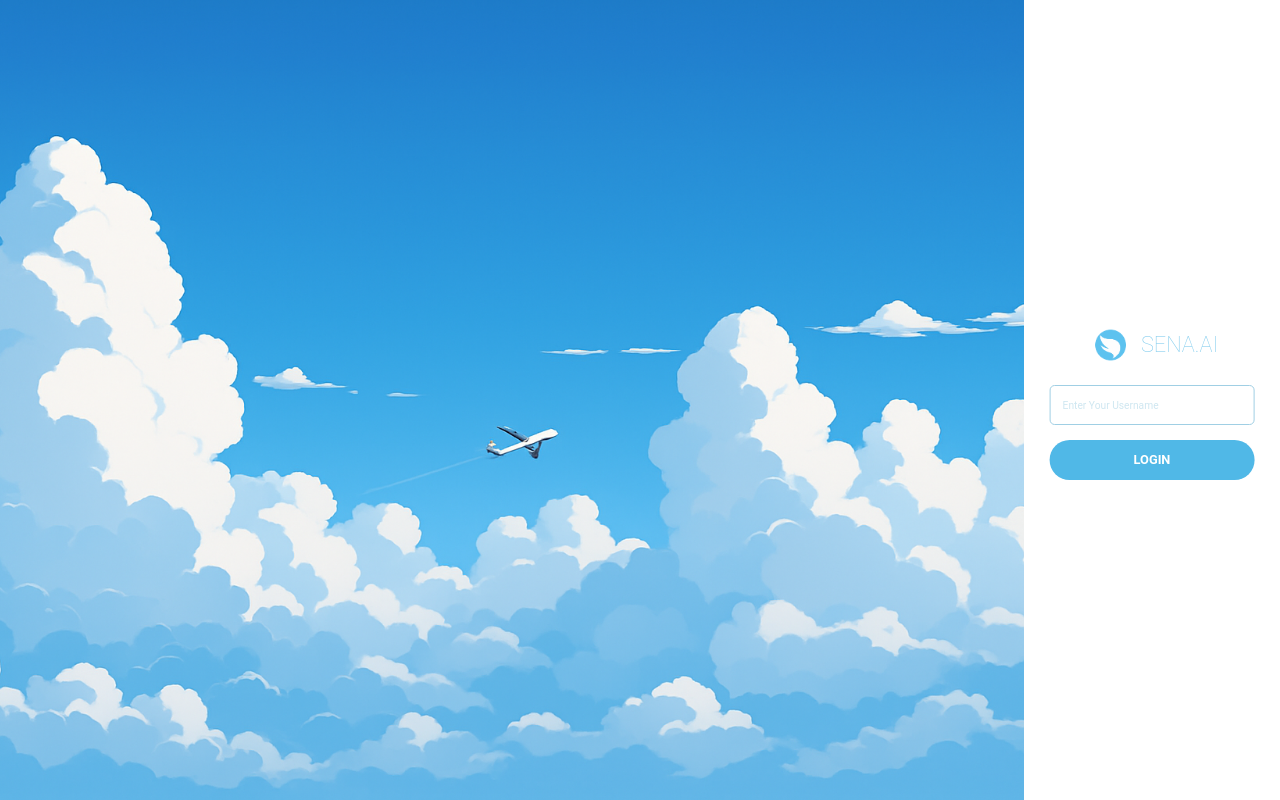
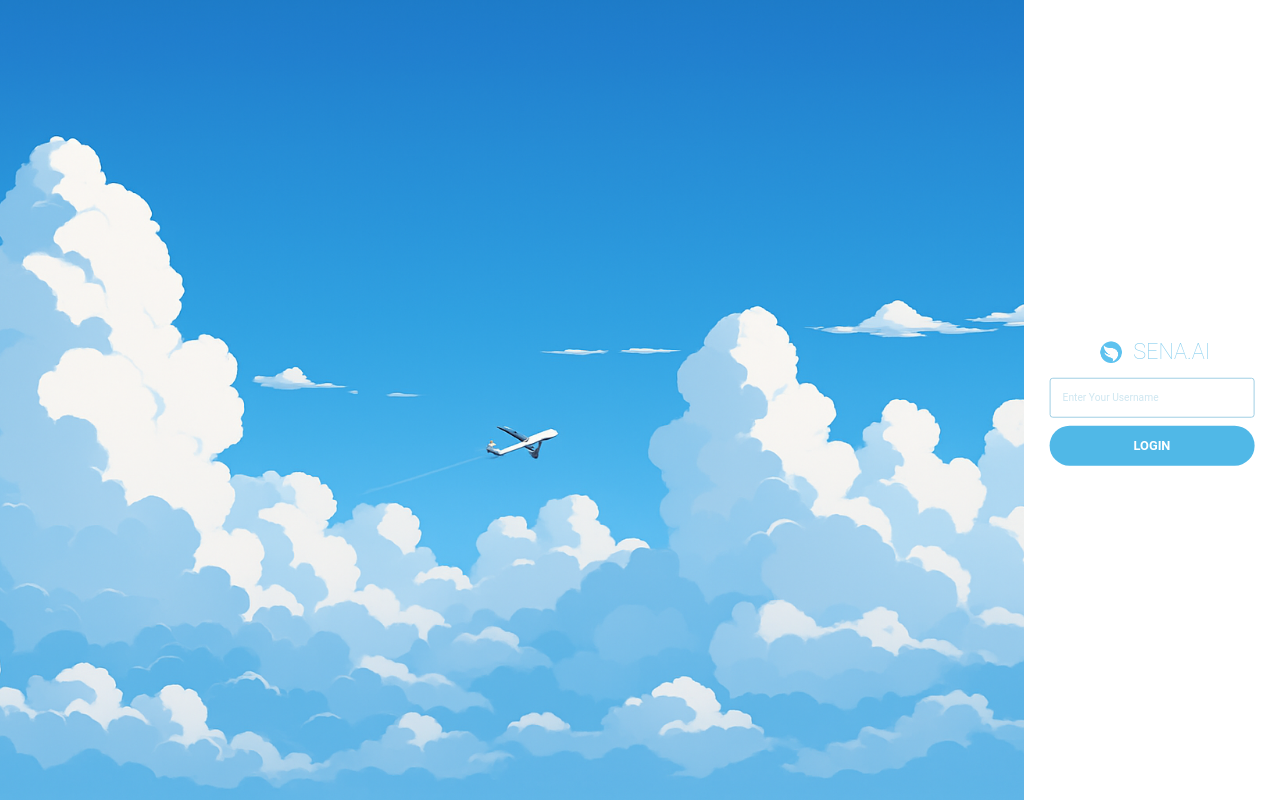
Before and after one commit to hsh200315/SWE_Team5, a Next.js app in the folder frontend/: page /login in a window 1280 px wide. Built offline with nearby package versions, Linux system fonts and the light colour scheme.

Commit message:
로고 및 버튼 높이 배율 등 수정

```diff
--- a/frontend/app/login/page.js
+++ b/frontend/app/login/page.js
@@ -80,15 +80,20 @@ export default function Home() {
             transform: "translate(-50%,-50%)",
             display: "flex",
             flexDirection: "column",
-            gap: "15px",
+            gap: "1vh",
           }}
         >
           <div style={{ display: "flex", alignItems: "center", gap: "5px" }}>
             <Image
               src="/logo_white.png"
               alt="login page_logo"
-              width="50"
-              height="50"
+              style={{
+                width: '2.7vw',
+                height: '2.7vw',
+                objectFit: 'contain',
+              }}
+              width={500}
+              height={500}
             />
             <span
               style={{
@@ -108,9 +113,9 @@ export default function Home() {
             value={username}
             style={{
               width: "16vw",
-              height: "40px",
+              height: "5vh",
               padding: "8px 12px",
-              borderRadius: "5px",
+              borderRadius: "0.4vh",
               border: "1px solid #A0CFE4",
               outline: "none",
               fontSize: "0.8vw",
@@ -128,8 +133,8 @@ export default function Home() {
             onClick={OnClickEvent}
             style={{
               width: "16vw",
-              height: "40px",
-              padding: "8px 12px",
+              height: "5vh",
+              // padding: "8px 12px",
               borderRadius: "20px",
               border: "none",
               backgroundColor: "#50B8E7",
```
